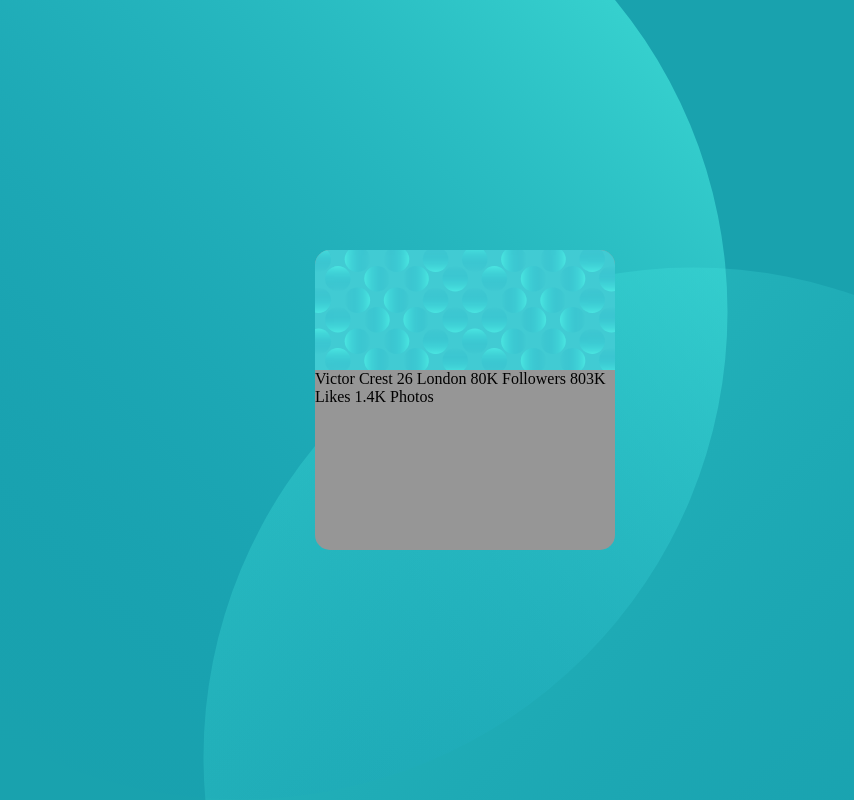
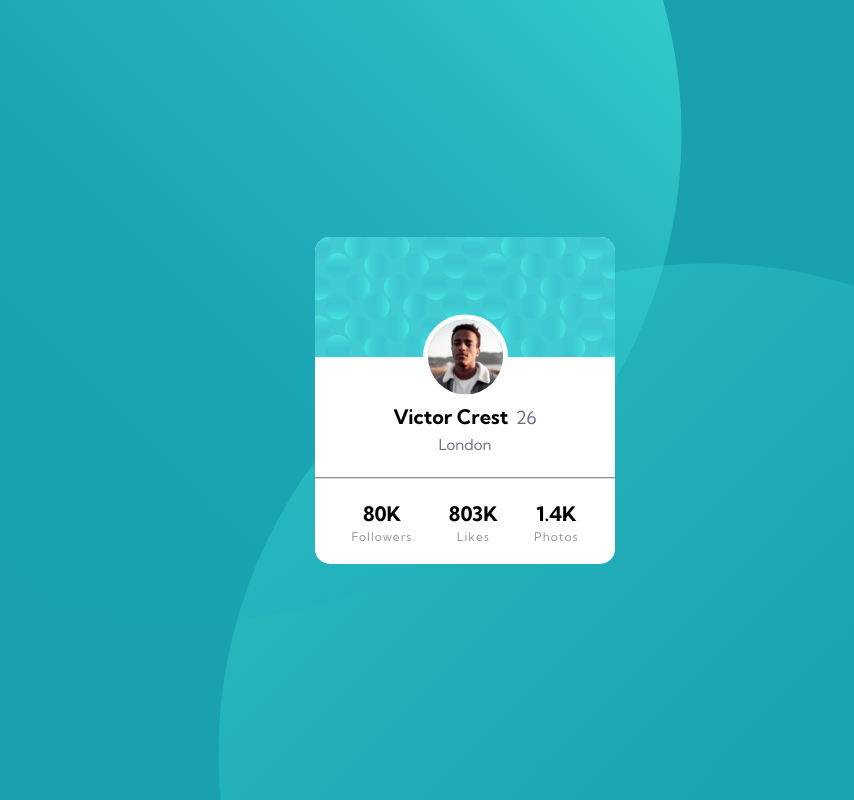
Before and after one commit to yozidst/Profile-Card-Component, a plain HTML site: page index.html in a window 1280 px wide. Shown: the whole page, without its empty margins (175-1029 px from the left). Drawn offline with Linux system fonts and the light colour scheme.

Commit message:
Formatting Complete

```diff
--- a/index.html
+++ b/index.html
@@ -10,27 +10,44 @@
 
 </head>
 <body>
-
+  <main>
       <div class="container">
         <div class="contend">
+
           <div class="pattern-card">
             <img src="./images/bg-pattern-card.svg" alt="card pattern">
           </div>
 
-      Victor Crest
-      26
-      London
+          <div class="profile-pic">
+            <img src="./images/image-victor.jpg" alt="protrait profile picture">
+          </div>
 
-      80K
-      Followers
+          <div class="personal-info">
+            <h1>Victor Crest <span class= "age">26</span></h1>
+            <h2>London</h2>
+          </div>
 
-      803K
-      Likes
 
-      1.4K
-      Photos
+
+          <div class="social-stats">
+            <div>
+              <h3>80K</h3>
+              <p>Followers</p>
+            </div>
+
+            <div>
+              <h3>803K</h3>
+              <p>Likes</p>
+            </div>
+
+            <div>
+              <h3>1.4K</h3>
+              <p>Photos</p>
             </div>
           </div>
 
+        </div>
+      </div>
+  </main>
 </body>
 </html>
--- a/styles.css
+++ b/styles.css
@@ -1,4 +1,4 @@
-
+@import url('https://fonts.googleapis.com/css2?family=Inter:wght@400;700&family=Karla:wght@400;700&family=Kumbh+Sans:wght@400;700&family=Lexend+Deca&family=Open+Sans&family=Poppins:wght@400;600&display=swap');
 
 :root {
 
@@ -10,7 +10,7 @@
 
     --fs-name-and-stats: 18px;
 
-    --ff-Kumbh-Sans: "Kumbh Sans" sans-serif;
+    --ff-Kumbh-Sans: "Kumbh Sans";
 
     --fw-regular: 400;
     --fw-bold: 700;
@@ -23,12 +23,13 @@
 }
 
 body {
+    font-family: var(--ff-Kumbh-Sans);
     margin: 0;
     padding: 0;
     width: 100vw;
     height: 100vh;
     background-attachment: fixed;
-    background: url('images/bg-pattern-top.svg') -25% 100% no-repeat, url('images/bg-pattern-bottom.svg') 125% -150% no-repeat;
+    background: url('images/bg-pattern-top.svg') -40% 200% no-repeat, url('images/bg-pattern-bottom.svg') 130% -148% no-repeat;
     background-color: var(--color-primary-dark-cyan);
     display: flex;
     flex-direction: column;
@@ -46,17 +47,83 @@ img {
 .container > .contend {
     border-radius: 15px;
     width: 300px;
-    height: 300px;
-    background-color: var(--color-dark-gray);
-
+    height: 327px;
+    background-color: #fff;
+    position: relative;
 }
 
 .pattern-card img{
     border-radius: 15px 15px 0 0;
     width: 100%;
+}
+
+
+.profile-pic {
+    display: grid;
+    flex-direction: column;
+    justify-content: center;
+    transform: translate(0, -50%);
+}
+
+.profile-pic img {
+    object-fit: cover;
+    width: 85px;
+    height: 85px;
+    border-radius: 50%;
+    border: solid 5px #fff;
 
 }
 
-.contend {
+
+.personal-info {
+    border-bottom: solid 1px var(--color-dark-grayish-blue);
+    transform: translate(0, -65%);
+    padding-bottom: 10px;
+}
+
+h1 {
+    text-align: center;
+    font-weight: 700;
+    font-size: 20px;
+    line-height: .5;
 
 }
+
+.age {
+    text-align: center;
+    font-weight: 400;
+    font-size: 18px;
+    color: var(--color-dark-grayish-blue);
+    padding-left: 3px;
+}
+
+h2 {
+    text-align: center;
+    font-weight: 400;
+    font-size: 15px;
+    color: var(--color-dark-grayish-blue);
+}
+
+
+
+.social-stats {
+    display: flex;
+    justify-content: space-evenly;
+    transform: translate(0, -50%);
+}
+
+h3 {
+    text-align: center;
+    font-weight: 700;
+    font-size: 20px;
+    line-height: 0.2;
+}
+
+p {
+    text-align: center;
+    font-weight: 400;
+    font-size: 12px;
+    line-height: 0.2;
+    color: var(--color-dark-gray);
+    letter-spacing: 1px;
+}
```
Lines whose indentation alone changed are shown as unchanged.
